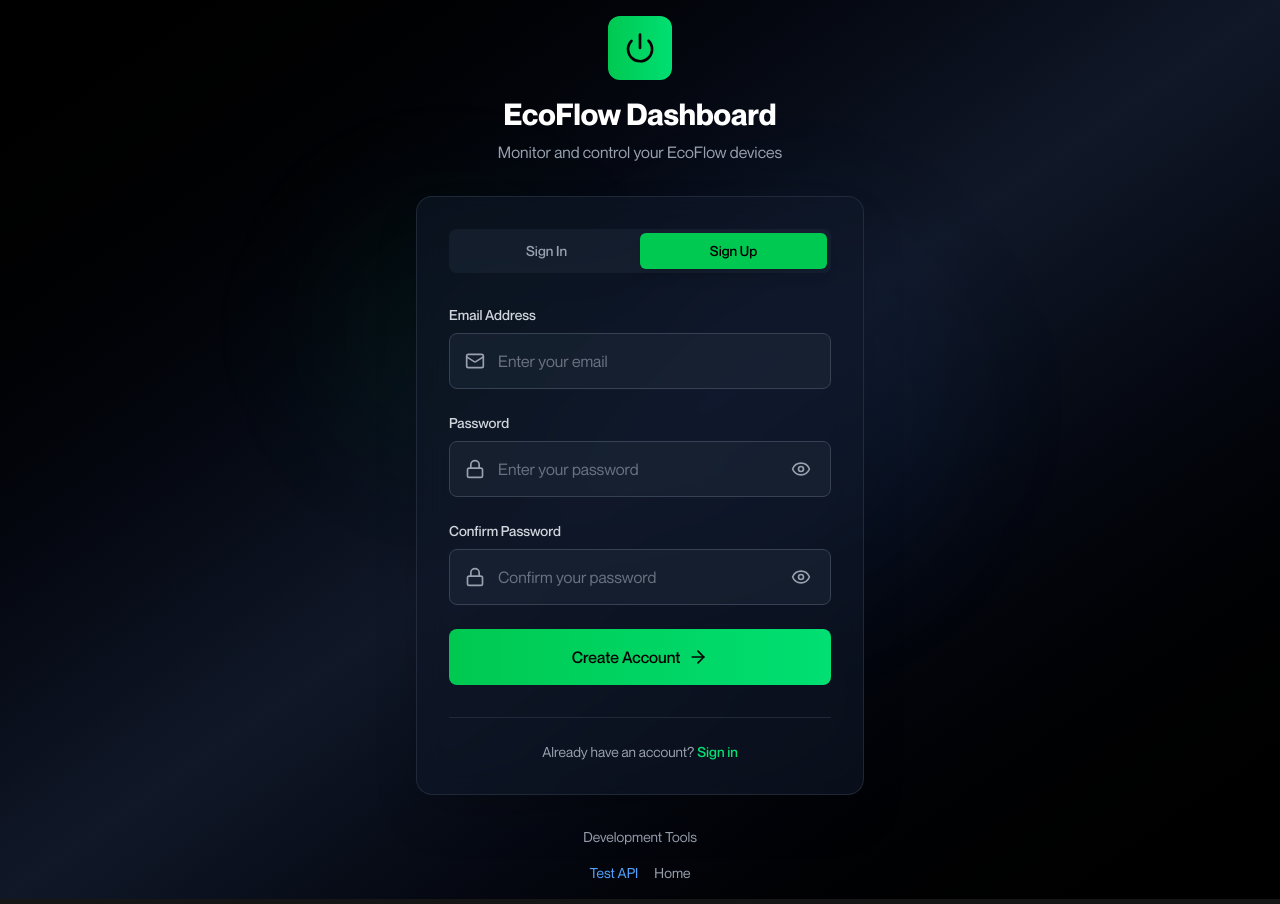
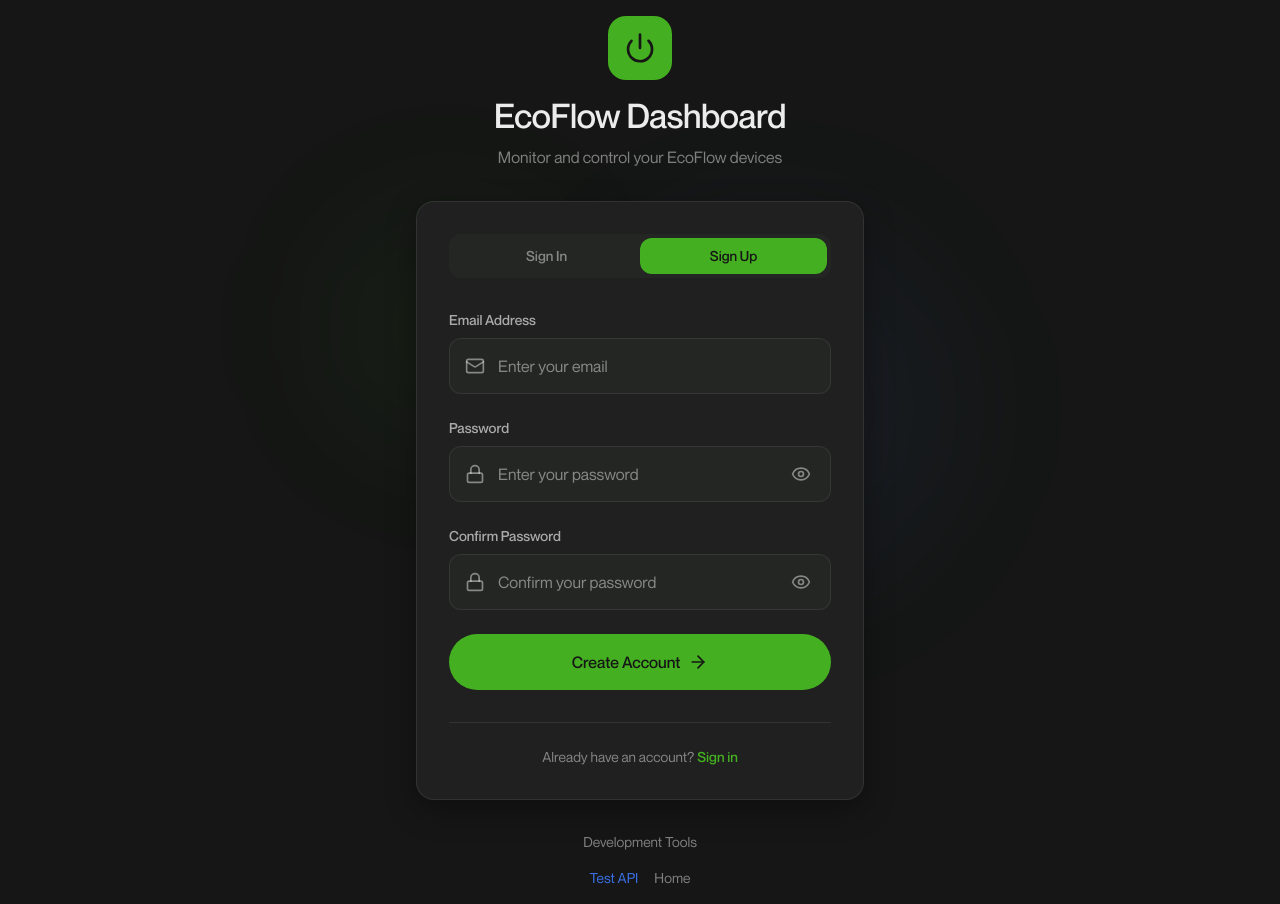
Before and after one commit to drcreatives/my-ecoflow, a Next.js app: page /login in a window 1280 px wide. Both pictures are taken after a click on the button "Sign up". Built offline with nearby package versions, Linux system fonts and the light colour scheme; no server answers.

Commit message:
redesign: step 23 — reskin login page

```diff
--- a/src/app/login/page.tsx
+++ b/src/app/login/page.tsx
@@ -133,47 +133,47 @@
   }
 
   return (
-    <div className="min-h-screen bg-gradient-to-br from-black via-gray-900 to-black flex items-center justify-center p-4">
+    <div className="min-h-screen bg-bg-base flex items-center justify-center p-4">
       {/* Background decorative elements */}
       <div className="absolute inset-0 overflow-hidden">
-        <div className="absolute top-1/4 left-1/4 w-64 h-64 bg-green-500/5 rounded-full blur-3xl"></div>
-        <div className="absolute bottom-1/4 right-1/4 w-96 h-96 bg-blue-500/5 rounded-full blur-3xl"></div>
+        <div className="absolute top-1/4 left-1/4 w-64 h-64 bg-brand-primary/5 rounded-full blur-3xl"></div>
+        <div className="absolute bottom-1/4 right-1/4 w-96 h-96 bg-brand-tertiary/5 rounded-full blur-3xl"></div>
       </div>
 
       <div className="relative w-full max-w-md">
         {/* Logo/Brand Section */}
         <div className="text-center mb-6 sm:mb-8">
-          <div className="inline-flex items-center justify-center w-14 h-14 sm:w-16 sm:h-16 bg-gradient-to-r from-green-500 to-green-400 rounded-xl mb-3 sm:mb-4">
-            <Power className="w-7 h-7 sm:w-8 sm:h-8 text-black" />
+          <div className="inline-flex items-center justify-center w-14 h-14 sm:w-16 sm:h-16 bg-brand-primary rounded-card mb-3 sm:mb-4">
+            <Power className="w-7 h-7 sm:w-8 sm:h-8 text-bg-base" />
           </div>
-          <h1 className="text-2xl sm:text-3xl font-bold text-white mb-2">
+          <h1 className="text-page-title font-medium text-text-primary mb-2">
             EcoFlow Dashboard
           </h1>
-          <p className="text-gray-400 text-sm sm:text-base">
+          <p className="text-text-muted text-sm sm:text-base">
             Monitor and control your EcoFlow devices
           </p>
         </div>
 
         {/* Auth Form */}
-        <div className="bg-gray-900/60 backdrop-blur-lg border border-gray-700/50 rounded-2xl p-6 sm:p-8 shadow-2xl">
+        <div className="bg-surface-1 border border-stroke-subtle rounded-card shadow-card p-6 sm:p-8">
           {/* Mode Toggle */}
-          <div className="flex bg-gray-800/50 rounded-lg p-1 mb-6 sm:mb-8">
+          <div className="flex bg-surface-2 rounded-inner p-1 mb-6 sm:mb-8">
             <button
               onClick={() => setIsLogin(true)}
-              className={`flex-1 py-2 px-4 rounded-md text-sm font-medium transition-all touch-manipulation ${
+              className={`flex-1 py-2 px-4 rounded-inner text-sm font-medium transition-all duration-200 ease-dashboard touch-manipulation ${
                 isLogin
-                  ? 'bg-green-500 text-black shadow-lg'
-                  : 'text-gray-400 hover:text-white'
+                  ? 'bg-brand-primary text-bg-base'
+                  : 'text-text-muted hover:text-text-primary'
               }`}
             >
               Sign In
             </button>
             <button
               onClick={() => setIsLogin(false)}
-              className={`flex-1 py-2 px-4 rounded-md text-sm font-medium transition-all touch-manipulation ${
+              className={`flex-1 py-2 px-4 rounded-inner text-sm font-medium transition-all duration-200 ease-dashboard touch-manipulation ${
                 !isLogin
-                  ? 'bg-green-500 text-black shadow-lg'
-                  : 'text-gray-400 hover:text-white'
+                  ? 'bg-brand-primary text-bg-base'
+                  : 'text-text-muted hover:text-text-primary'
               }`}
             >
               Sign Up
@@ -184,19 +184,19 @@
           <form onSubmit={handleSubmit} className="space-y-5 sm:space-y-6">
             {/* Email Field */}
             <div>
-              <label className="block text-sm font-medium text-gray-300 mb-2">
+              <label className="block text-sm font-medium text-text-secondary mb-2">
                 Email Address
               </label>
               <div className="relative">
-                <Mail className="absolute left-4 top-1/2 transform -translate-y-1/2 w-5 h-5 text-gray-400 z-10" />
+                <Mail className="absolute left-4 top-1/2 transform -translate-y-1/2 w-5 h-5 text-text-muted z-10" />
                 <input
                   type="email"
                   value={formData.email}
                   onChange={(e) => handleInputChange('email', e.target.value)}
-                  className={`w-full h-12 sm:h-14 pl-12 pr-4 py-3 bg-gray-800/50 border rounded-lg text-white placeholder-gray-500 focus:outline-none focus:ring-2 transition-all text-base ${
+                  className={`w-full h-12 sm:h-14 pl-12 pr-4 py-3 bg-surface-2 border rounded-inner text-text-primary placeholder-text-muted focus:outline-none focus:ring-1 transition-all text-base ${
                     errors.email
-                      ? 'border-red-500 focus:ring-red-500/20'
-                      : 'border-gray-700 focus:border-green-500 focus:ring-green-500/20'
+                      ? 'border-danger focus:ring-danger/20'
+                      : 'border-stroke-subtle focus:border-brand-primary focus:ring-brand-primary/20'
                   }`}
                   placeholder="Enter your email"
                   autoComplete="email"
@@ -204,25 +204,25 @@
                 />
               </div>
               {errors.email && (
-                <p className="mt-2 text-sm text-red-400">{errors.email}</p>
+                <p className="mt-2 text-sm text-danger">{errors.email}</p>
               )}
             </div>
 
             {/* Password Field */}
             <div>
-              <label className="block text-sm font-medium text-gray-300 mb-2">
+              <label className="block text-sm font-medium text-text-secondary mb-2">
                 Password
               </label>
               <div className="relative">
-                <Lock className="absolute left-4 top-1/2 transform -translate-y-1/2 w-5 h-5 text-gray-400 z-10" />
+                <Lock className="absolute left-4 top-1/2 transform -translate-y-1/2 w-5 h-5 text-text-muted z-10" />
                 <input
                   type={showPassword ? 'text' : 'password'}
                   value={formData.password}
                   onChange={(e) => handleInputChange('password', e.target.value)}
-                  className={`w-full h-12 sm:h-14 pl-12 pr-12 py-3 bg-gray-800/50 border rounded-lg text-white placeholder-gray-500 focus:outline-none focus:ring-2 transition-all text-base ${
+                  className={`w-full h-12 sm:h-14 pl-12 pr-12 py-3 bg-surface-2 border rounded-inner text-text-primary placeholder-text-muted focus:outline-none focus:ring-1 transition-all text-base ${
                     errors.password
-                      ? 'border-red-500 focus:ring-red-500/20'
-                      : 'border-gray-700 focus:border-green-500 focus:ring-green-500/20'
+                      ? 'border-danger focus:ring-danger/20'
+                      : 'border-stroke-subtle focus:border-brand-primary focus:ring-brand-primary/20'
                   }`}
                   placeholder="Enter your password"
                   autoComplete={isLogin ? "current-password" : "new-password"}
@@ -230,33 +230,33 @@
                 <button
                   type="button"
                   onClick={() => setShowPassword(!showPassword)}
-                  className="absolute right-4 top-1/2 transform -translate-y-1/2 text-gray-400 hover:text-white transition-colors z-10 touch-manipulation p-1"
+                  className="absolute right-4 top-1/2 transform -translate-y-1/2 text-text-muted hover:text-text-primary transition-colors z-10 touch-manipulation p-1"
                   aria-label={showPassword ? "Hide password" : "Show password"}
                 >
                   {showPassword ? <EyeOff className="w-5 h-5" /> : <Eye className="w-5 h-5" />}
                 </button>
               </div>
               {errors.password && (
-                <p className="mt-2 text-sm text-red-400">{errors.password}</p>
+                <p className="mt-2 text-sm text-danger">{errors.password}</p>
               )}
             </div>
 
             {/* Confirm Password Field (Signup only) */}
             {!isLogin && (
               <div>
-                <label className="block text-sm font-medium text-gray-300 mb-2">
+                <label className="block text-sm font-medium text-text-secondary mb-2">
                   Confirm Password
                 </label>
                 <div className="relative">
-                  <Lock className="absolute left-4 top-1/2 transform -translate-y-1/2 w-5 h-5 text-gray-400 z-10" />
+                  <Lock className="absolute left-4 top-1/2 transform -translate-y-1/2 w-5 h-5 text-text-muted z-10" />
                   <input
                     type={showConfirmPassword ? 'text' : 'password'}
                     value={formData.confirmPassword || ''}
                     onChange={(e) => handleInputChange('confirmPassword', e.target.value)}
-                    className={`w-full h-12 sm:h-14 pl-12 pr-12 py-3 bg-gray-800/50 border rounded-lg text-white placeholder-gray-500 focus:outline-none focus:ring-2 transition-all text-base ${
+                    className={`w-full h-12 sm:h-14 pl-12 pr-12 py-3 bg-surface-2 border rounded-inner text-text-primary placeholder-text-muted focus:outline-none focus:ring-1 transition-all text-base ${
                       errors.confirmPassword
-                        ? 'border-red-500 focus:ring-red-500/20'
-                        : 'border-gray-700 focus:border-green-500 focus:ring-green-500/20'
+                        ? 'border-danger focus:ring-danger/20'
+                        : 'border-stroke-subtle focus:border-brand-primary focus:ring-brand-primary/20'
                     }`}
                     placeholder="Confirm your password"
                     autoComplete="new-password"
@@ -264,24 +264,24 @@
                   <button
                     type="button"
                     onClick={() => setShowConfirmPassword(!showConfirmPassword)}
-                    className="absolute right-4 top-1/2 transform -translate-y-1/2 text-gray-400 hover:text-white transition-colors z-10 touch-manipulation p-1"
+                    className="absolute right-4 top-1/2 transform -translate-y-1/2 text-text-muted hover:text-text-primary transition-colors z-10 touch-manipulation p-1"
                     aria-label={showConfirmPassword ? "Hide confirm password" : "Show confirm password"}
                   >
                     {showConfirmPassword ? <EyeOff className="w-5 h-5" /> : <Eye className="w-5 h-5" />}
                   </button>
                 </div>
                 {errors.confirmPassword && (
-                  <p className="mt-2 text-sm text-red-400">{errors.confirmPassword}</p>
+                  <p className="mt-2 text-sm text-danger">{errors.confirmPassword}</p>
                 )}
               </div>
             )}
 
             {/* General Error */}
             {errors.general && (
-              <div className={`p-3 sm:p-4 rounded-lg ${
+              <div className={`p-3 sm:p-4 rounded-inner ${
                 errors.general.includes('Check your email')
-                  ? 'bg-green-500/10 border border-green-500/20 text-green-400'
-                  : 'bg-red-500/10 border border-red-500/20 text-red-400'
+                  ? 'bg-brand-primary/10 border border-brand-primary/20 text-brand-primary'
+                  : 'bg-danger/10 border border-danger/20 text-danger'
               }`}>
                 <p className="text-sm">{errors.general}</p>
               </div>
@@ -291,7 +291,7 @@
             <button
               type="submit"
               disabled={isLoading}
-              className="w-full h-12 sm:h-14 bg-gradient-to-r from-green-500 to-green-400 hover:from-green-600 hover:to-green-500 text-black font-medium px-4 rounded-lg transition-all duration-200 disabled:opacity-50 disabled:cursor-not-allowed flex items-center justify-center group touch-manipulation text-base"
+              className="w-full h-12 sm:h-14 bg-brand-primary hover:bg-brand-primary/90 text-bg-base font-medium px-4 rounded-pill transition-all duration-200 disabled:opacity-50 disabled:cursor-not-allowed flex items-center justify-center group touch-manipulation text-base"
             >
               {isLoading ? (
                 <div className="flex items-center">
@@ -308,12 +308,12 @@
           </form>
 
           {/* Footer */}
-          <div className="mt-8 pt-6 border-t border-gray-800">
-            <p className="text-center text-gray-400 text-sm">
+          <div className="mt-8 pt-6 border-t border-stroke-subtle">
+            <p className="text-center text-text-muted text-sm">
               {isLogin ? "Don't have an account? " : "Already have an account? "}
               <button
                 onClick={toggleMode}
-                className="text-green-400 hover:text-green-300 font-medium transition-colors"
+                className="text-brand-primary hover:text-brand-primary/80 font-medium transition-colors"
               >
                 {isLogin ? 'Sign up' : 'Sign in'}
               </button>
@@ -323,18 +323,18 @@
 
         {/* Quick Test Links */}
         <div className="mt-8 text-center">
-          <p className="text-gray-400 text-sm mb-4">Development Tools</p>
+          <p className="text-text-muted text-sm mb-4">Development Tools</p>
           <div className="flex space-x-4 justify-center">
             <a
               href="/api/test-ecoflow"
               target="_blank"
-              className="text-blue-400 hover:text-blue-300 text-sm transition-colors"
+              className="text-brand-tertiary hover:text-brand-tertiary/80 text-sm transition-colors"
             >
               Test API
             </a>
             <Link
               href="/"
-              className="text-gray-400 hover:text-gray-300 text-sm transition-colors"
+              className="text-text-muted hover:text-text-secondary text-sm transition-colors"
             >
               Home
             </Link>
```
